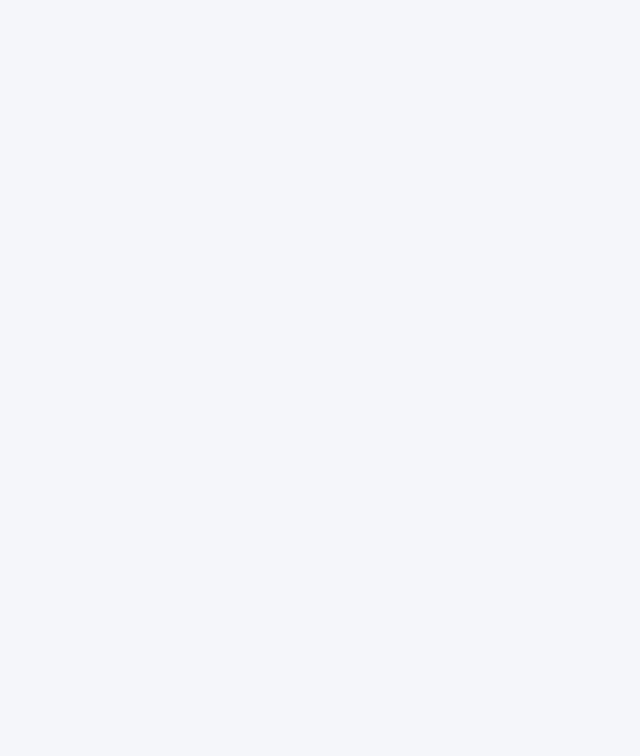
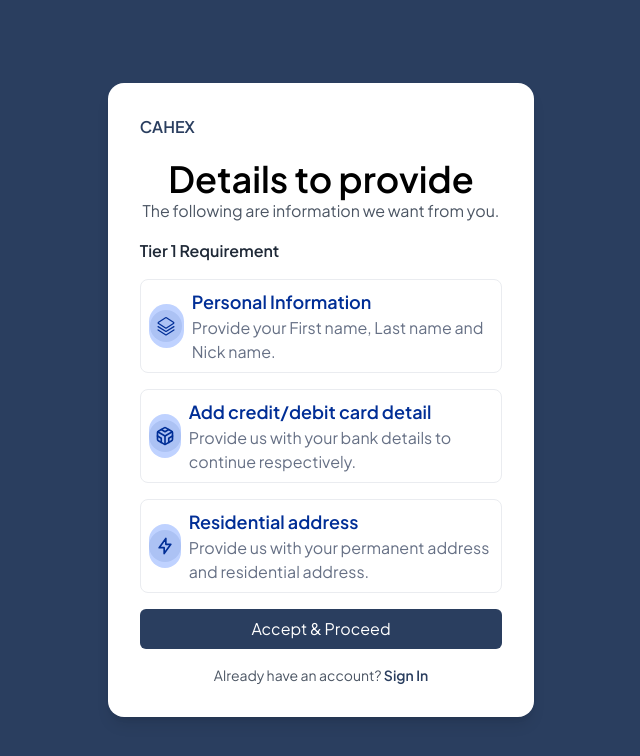
Before and after one commit to Ahmad-Amin/cahex-frontend, a React (Create React App) app: page /merchant/signup in a window 1280 px wide. Before the commit this address had no page. Shown: the top 756 px of the page, without its empty margins (319-959 px from the left). Built offline with nearby package versions, Linux system fonts and the light colour scheme; a web font is replaced by a local one.

Commit message:
Increased Text size

```diff
--- a/src/App.jsx
+++ b/src/App.jsx
@@ -27,12 +27,12 @@ export default function App() {
           <Route path="/admin/fraud-detection" element={<FraudDetection/>} />
           <Route path="/admin/settings" element={<Settings/>} />
 
-          <Route path="/merchant-signin" element={<MerchantSignin/>} />
-          <Route path="/merchant-signup" element={<MerchantSignup/>} />
-          <Route path="/merchant-signup/personal-info" element={<PersonalInfo/>} />
-          <Route path="/merchant-signup/credit-info" element={<CreditCard/>} />
-          <Route path="/merchant-signup/address-info" element={<AddressInfo/>} />
-          <Route path="/merchant-signup/kyc-success" element={<Success/>} />
+          <Route path="/merchant/signin" element={<MerchantSignin/>} />
+          <Route path="/merchant/signup" element={<MerchantSignup/>} />
+          <Route path="/merchant/signup/personal-info" element={<PersonalInfo/>} />
+          <Route path="/merchant/signup/credit-info" element={<CreditCard/>} />
+          <Route path="/merchant/signup/address-info" element={<AddressInfo/>} />
+          <Route path="/merchant/signup/kyc-success" element={<Success/>} />
         </Routes>
     </Router>
   );
--- a/src/pages/Merchant/KYC/AddressInfo.jsx
+++ b/src/pages/Merchant/KYC/AddressInfo.jsx
@@ -11,7 +11,7 @@ export default function AddressInfo() {
           <h1 className="font-extrabold text-[#2a3e5f]">CAHEX</h1>
           <h2 className="text-black text-sm">Step 3 of 3</h2>
         </div>
-        <h2 className="text-2xl font-semibold mt-5">Address Information</h2>
+        <h2 className="text-4xl font-semibold mt-5">Address Information</h2>
         <p className="text-gray-600 mb-4">Provide your address information</p>
 
         <div className="mb-4">
@@ -48,7 +48,7 @@ export default function AddressInfo() {
 
         <button
           className="w-full bg-[#2a3e5f] text-white py-2 rounded-md hover:bg-[#131c2c]"
-          onClick={() => navigate("/merchant-signup/kyc-success")}
+          onClick={() => navigate("/merchant/signup/kyc-success")}
         >
           Proceed
         </button>
--- a/src/pages/Merchant/KYC/CreditCard.jsx
+++ b/src/pages/Merchant/KYC/CreditCard.jsx
@@ -11,7 +11,7 @@ export default function CreditCard() {
           <h1 className="font-extrabold text-[#2a3e5f]">CAHEX</h1>
           <h2 className="text-black text-sm">Step 2 of 3</h2>
         </div>
-        <h2 className="text-2xl font-semibold mt-5">Credit/Debit Info</h2>
+        <h2 className="text-4xl font-semibold mt-5">Credit/Debit Info</h2>
         <p className="text-gray-600 mb-4">Provide your bank information</p>
 
         <div className="mb-4">
@@ -58,7 +58,7 @@ export default function CreditCard() {
 
         <button
           className="w-full bg-[#2a3e5f] text-white py-2 rounded-md hover:bg-[#131c2c]"
-          onClick={() => navigate("/merchant-signup/address-info")}
+          onClick={() => navigate("/merchant/signup/address-info")}
         >
           Proceed
         </button>
--- a/src/pages/Merchant/KYC/MerchantSignin.jsx
+++ b/src/pages/Merchant/KYC/MerchantSignin.jsx
@@ -8,7 +8,7 @@ export default function MerchantSignin() {
     <div className="flex items-center justify-center min-h-screen bg-[#2a3e5f] font-jakarta">
       <div className="bg-white p-8 rounded-2xl shadow-lg w-2/6">
         <h1 className="font-extrabold text-[#2a3e5f]">CAHEX</h1>
-        <h2 className="text-2xl font-semibold mt-5">Sign In</h2>
+        <h2 className="text-4xl font-semibold mt-5">Sign In</h2>
         <p className="text-gray-600 mb-4">
           Please login to continue to your account.
         </p>
@@ -56,7 +56,7 @@ export default function MerchantSignin() {
           Need an account?{" "}
           <button
             className="text-[#2a3e5f] font-bold"
-            onClick={() => navigate("/merchant-signup")}
+            onClick={() => navigate("/merchant/signup")}
           >
             Create one
           </button>
--- a/src/pages/Merchant/KYC/MerchantSignup.jsx
+++ b/src/pages/Merchant/KYC/MerchantSignup.jsx
@@ -9,7 +9,7 @@ export default function MerchantSignup() {
     <div className="flex items-center justify-center min-h-screen bg-[#2a3e5f] font-jakarta">
       <div className="bg-white p-8 rounded-2xl shadow-lg w-2/6">
         <h1 className="font-extrabold text-[#2a3e5f]">CAHEX</h1>
-        <h2 className="text-2xl font-semibold mt-5 text-center">
+        <h2 className="text-4xl font-semibold mt-5 text-center">
           Details to provide
         </h2>
         <p className="text-gray-600 mb-4 text-center">
@@ -70,7 +70,7 @@ export default function MerchantSignup() {
           </div>
         </div>
 
-        <button className="w-full bg-[#2a3e5f] text-white py-2 rounded-md hover:bg-[#131c2c]" onClick={() => navigate("/merchant-signup/personal-info")}>
+        <button className="w-full bg-[#2a3e5f] text-white py-2 rounded-md hover:bg-[#131c2c]" onClick={() => navigate("/merchant/signup/personal-info")}>
           Accept & Proceed
         </button>
 
@@ -78,7 +78,7 @@ export default function MerchantSignup() {
           Already have an account?{" "}
           <button
             className="text-[#2a3e5f] font-semibold"
-            onClick={() => navigate("/merchant-signin")}
+            onClick={() => navigate("/merchant/signin")}
           >
             Sign In
           </button>
--- a/src/pages/Merchant/KYC/PersonalInfo.jsx
+++ b/src/pages/Merchant/KYC/PersonalInfo.jsx
@@ -11,7 +11,7 @@ export default function PersonalInfo() {
           <h1 className="font-extrabold text-[#2a3e5f]">CAHEX</h1>
           <h2 className="text-black text-sm">Step 1 of 3</h2>
         </div>
-        <h2 className="text-2xl font-semibold mt-5">Personal Information</h2>
+        <h2 className="text-4xl font-semibold mt-5">Personal Information</h2>
         <p className="text-gray-600 mb-4">Provide your personal information</p>
 
         <div className="mb-4">
@@ -64,7 +64,7 @@ export default function PersonalInfo() {
 
         <button
           className="w-full bg-[#2a3e5f] text-white py-2 rounded-md hover:bg-[#131c2c]"
-          onClick={() => navigate("/merchant-signup/credit-info")}
+          onClick={() => navigate("/merchant/signup/credit-info")}
         >
           Proceed
         </button>
--- a/src/pages/Merchant/KYC/Success.jsx
+++ b/src/pages/Merchant/KYC/Success.jsx
@@ -20,7 +20,7 @@ export default function Success() {
                 </div>
             </div>
         </div>
-        <h2 className="text-2xl font-semibold mt-5">Your submission has been approved</h2>
+        <h2 className="text-2xl font-semibold mt-5 text-center">Your submission has been approved</h2>
         </div>
 
 
```
